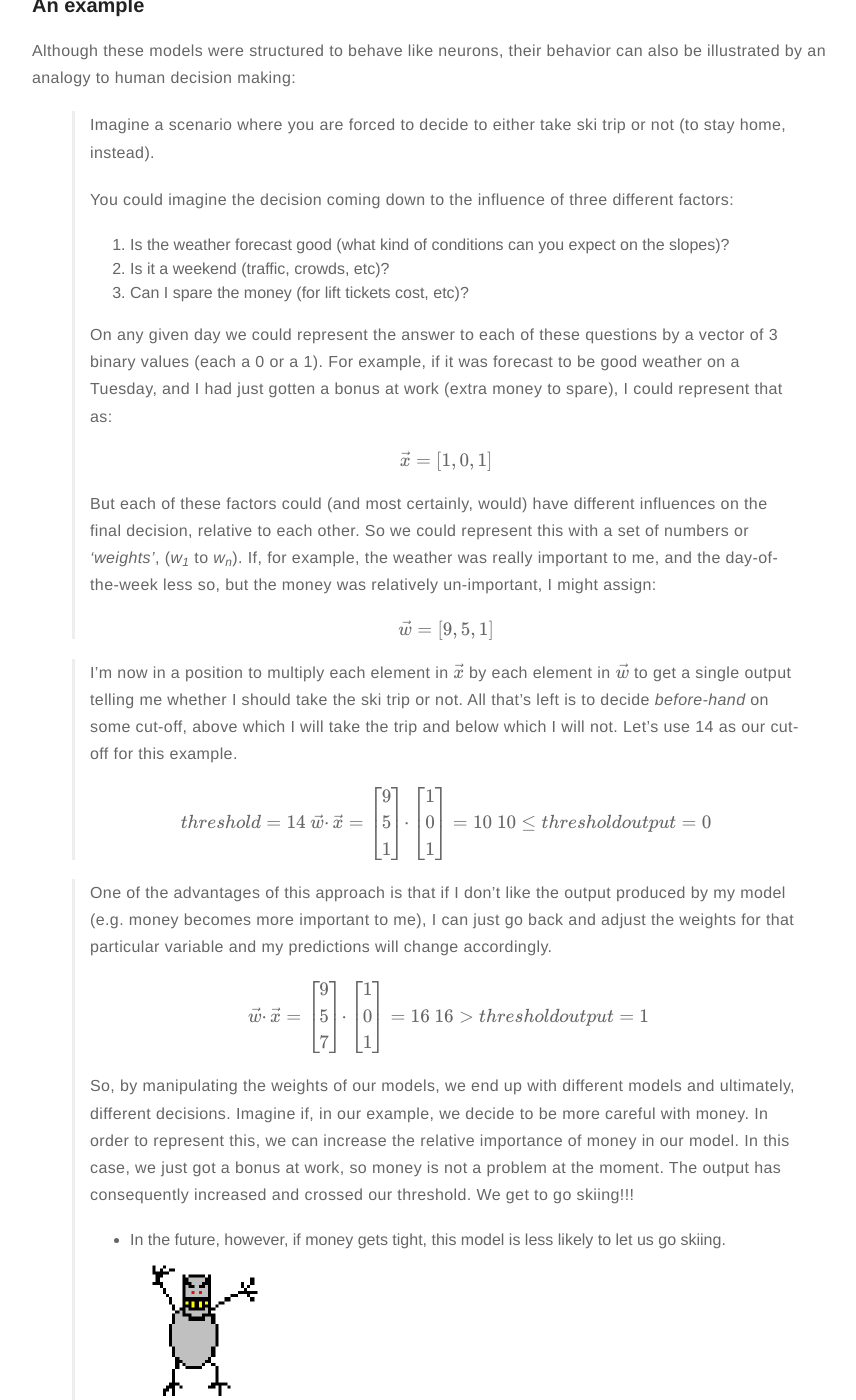
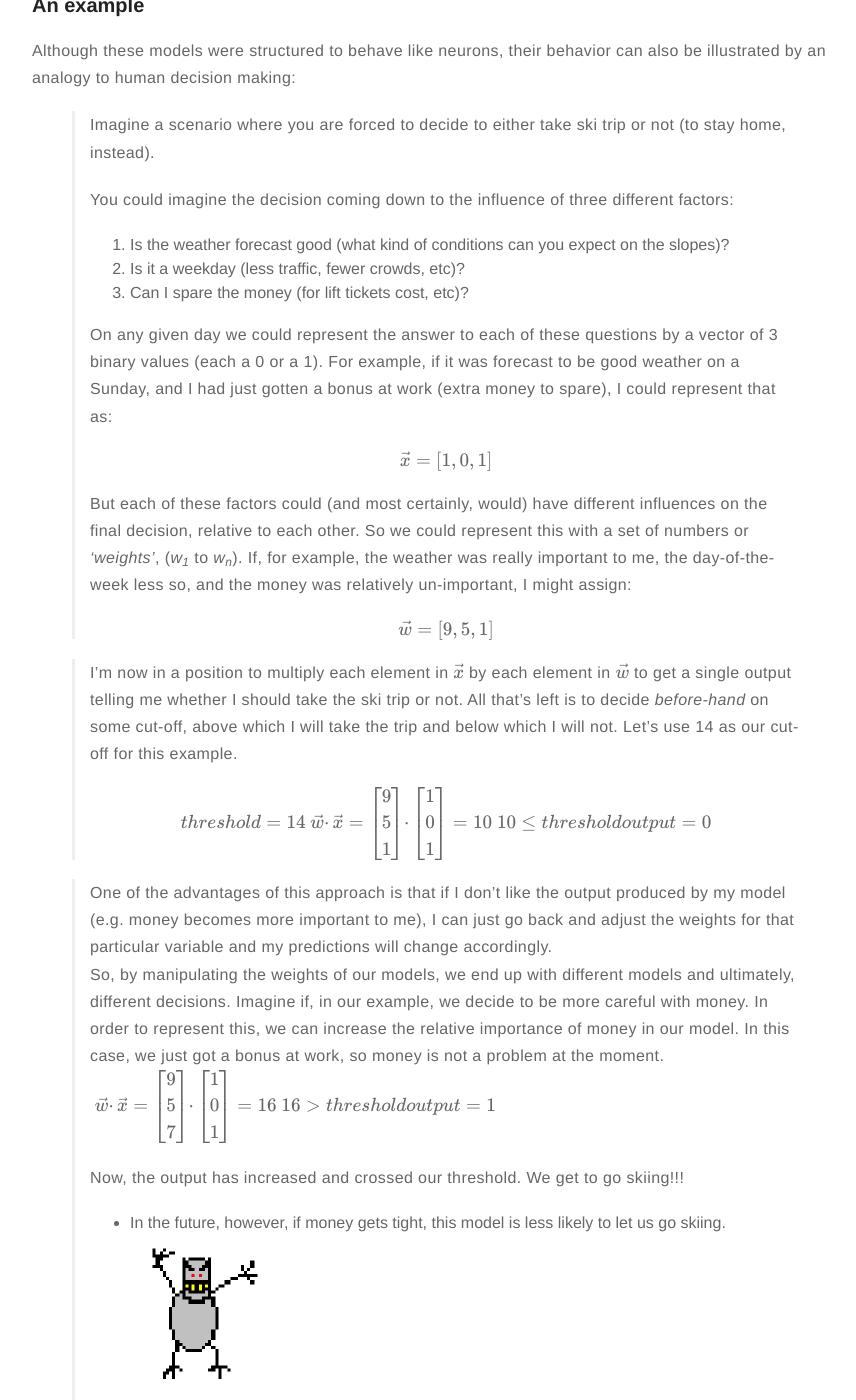
Before and after one commit to meccaLeccaHi/meccaLeccaHi.github.io, a Jekyll site: the page built from _posts/2018-10-30-neural_nets-tensorflow.md, in a window 1280 px wide and 1400 px high, scrolled down 6194 px. Shown: the whole window, without its empty margins (203-1059 px from the left). Built offline with Jekyll 4.4.1, drawn with Linux system fonts in a browser that asks for light colours; formulas are drawn with MathJax 3; comment, search, counter and statistics services are not loaded; some of the changed text lies outside the part shown.

Commit message:
adding text

```diff
--- a/_posts/2018-10-30-neural_nets-tensorflow.md
+++ b/_posts/2018-10-30-neural_nets-tensorflow.md
@@ -205,16 +205,16 @@
 >
 >You could imagine the decision coming down to the influence of three different factors:
 >1. Is the weather forecast good (what kind of conditions can you expect on the slopes)?
->2. Is it a weekend (traffic, crowds, etc)?
+>2. Is it a weekday (less traffic, fewer crowds, etc)?
 >3. Can I spare the money (for lift tickets cost, etc)?
 >
->On any given day we could represent the answer to each of these questions by a vector of 3 binary values (each a 0 or a 1). For example, if it was forecast to be good weather on a Tuesday, and I had just gotten a bonus at work (extra money to spare), I could represent that as:
+>On any given day we could represent the answer to each of these questions by a vector of 3 binary values (each a 0 or a 1). For example, if it was forecast to be good weather on a Sunday, and I had just gotten a bonus at work (extra money to spare), I could represent that as:
 >
 >$${\begin{equation*}
 \vec{x}   = [1,0,1]
 \end{equation*}}$$
 >
->But each of these factors could (and most certainly, would) have different influences on the final decision, relative to each other. So we could represent this with a set of numbers or _'weights'_, (_w<sub>1</sub>_ to _w<sub>n</sub>_). If, for example, the weather was really important to me, and the day-of-the-week less so, but the money was relatively un-important, I might assign:
+>But each of these factors could (and most certainly, would) have different influences on the final decision, relative to each other. So we could represent this with a set of numbers or _'weights'_, (_w<sub>1</sub>_ to _w<sub>n</sub>_). If, for example, the weather was really important to me, the day-of-the-week less so, and the money was relatively un-important, I might assign:
 >
 >$$\begin{equation*}
 \vec{w}   = [9,5,1]
@@ -240,7 +240,7 @@
      output=1
 \end{equation*}$$
 >
->So, by manipulating the weights of our models, we end up with different models and ultimately, different decisions.  Imagine if, in our example, we decide to be more careful with money. In order to represent this, we can increase the relative importance of money in our model. In this case, we just got a bonus at work, so money is not a problem at the moment. The output has consequently increased and crossed our threshold. We get to go skiing!!!
+> Now, the output has increased and crossed our threshold. We get to go skiing!!!
 >- In the future, however, if money gets tight, this model is less likely to let us go skiing.
 ><img src="/assets/images/neural_nets/ski_guy.gif" style="height: 150px">
 >
```
Also changed, not shown: other parts of _posts/2018-10-30-neural_nets-tensorflow.md (+2 -1 lines).
